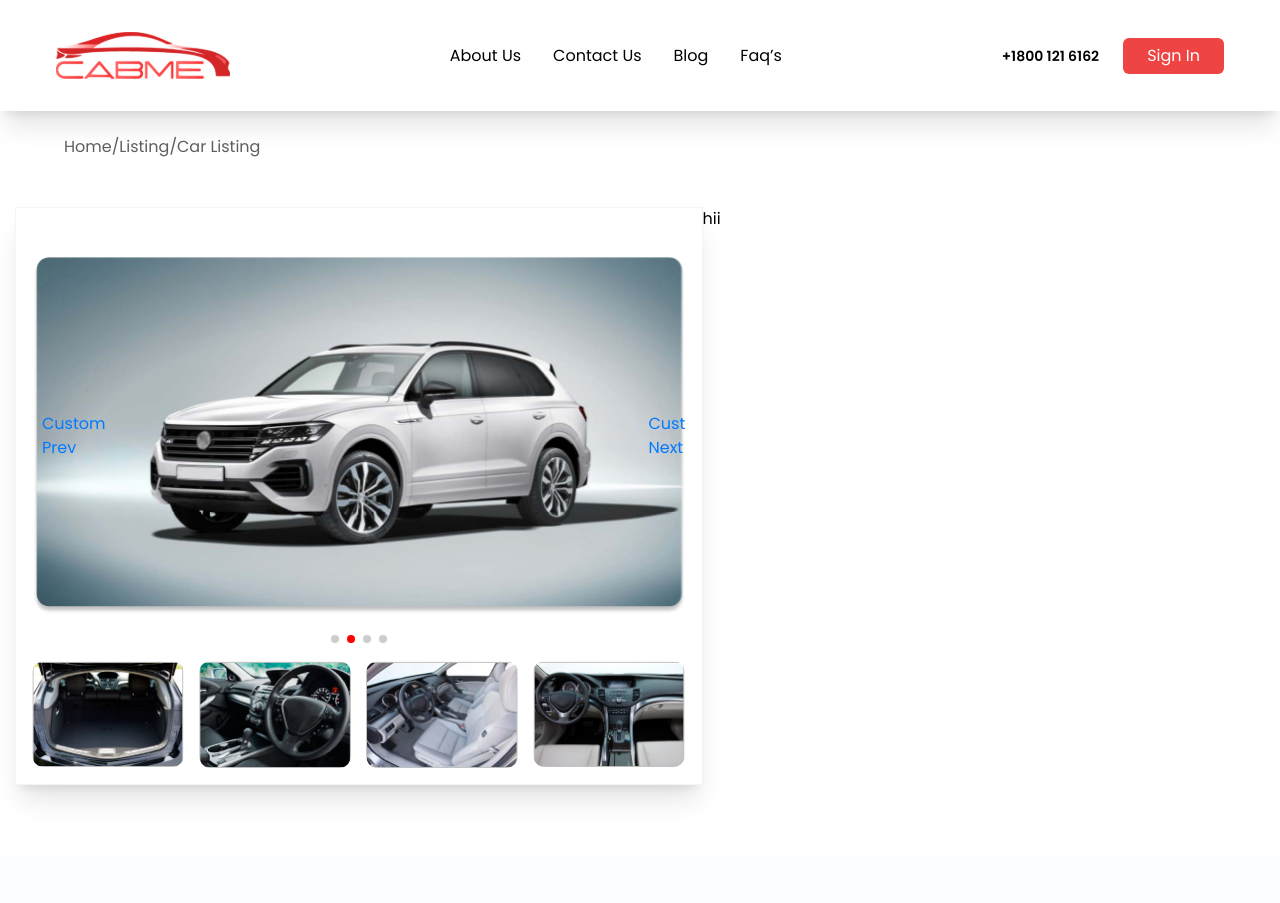
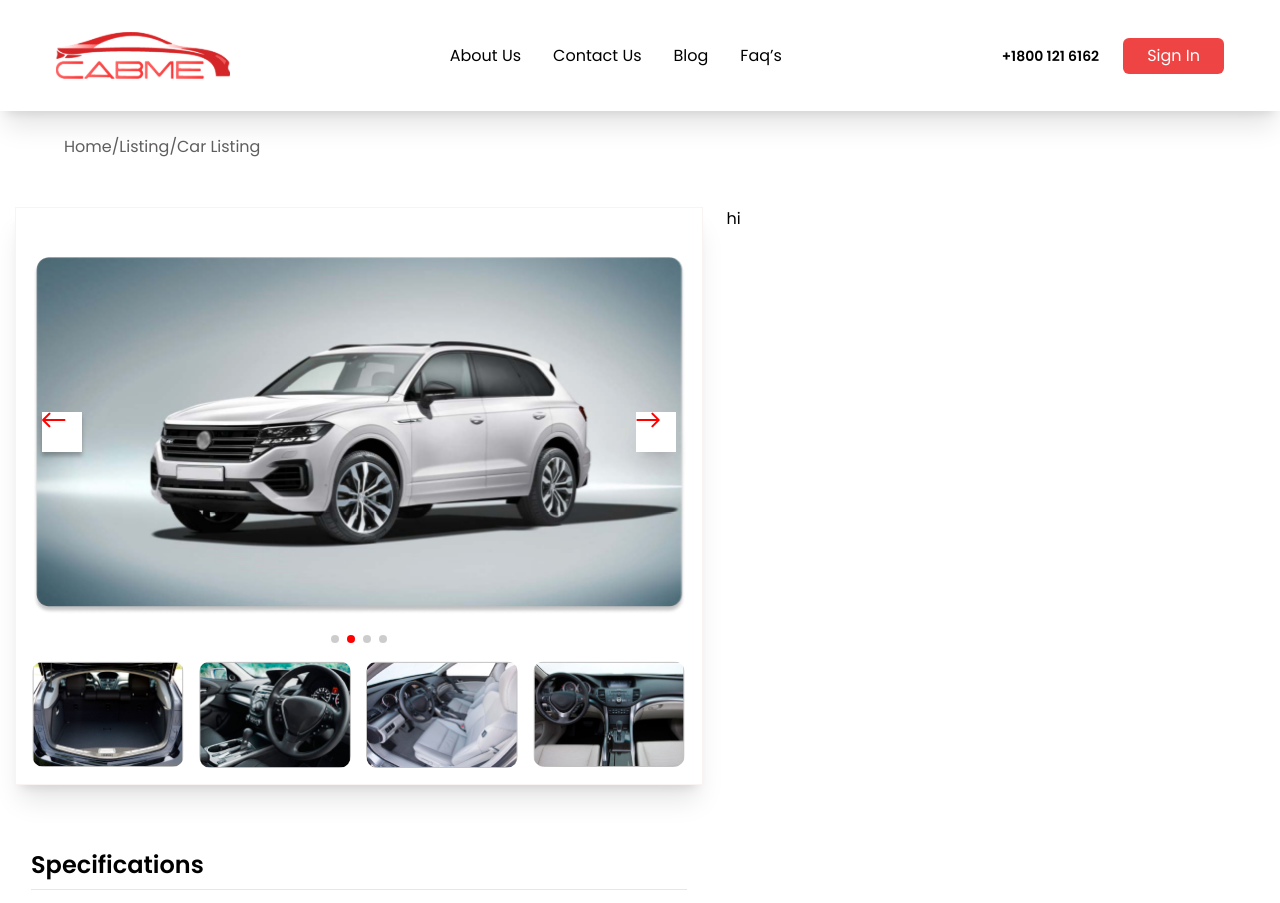
Before and after one commit to CabMe-Epic/cabme-website, a Next.js app: page /car-details in a window 1280 px wide. Shown: the top 903 px of the page. Built offline with nearby package versions, Linux system fonts and the light colour scheme.

Commit message:
product page

```diff
--- a/src/app/(pages)/car-details/page.tsx
+++ b/src/app/(pages)/car-details/page.tsx
@@ -1,4 +1,5 @@
 import ProductSlider from "@/app/components/product-slider/product-slider";
+import Specifications from "@/app/components/specifications/specifications";
 
 const CarDetails = () => {
   return (
@@ -9,8 +10,17 @@ const CarDetails = () => {
           <span className="cursor-pointer">Listing</span>/
           <span className="cursor-pointer">Car Listing</span>
         </div>
-        <div className="max-w-[1250px] m-auto my-12">
+        <div className="max-w-[1250px] m-auto my-12 grid grid-cols-[55%_45%] gap-6">
+            <div>
             <ProductSlider />
+            <div className="my-12">
+            <Specifications />
+            </div>
+            </div>
+            <div>
+                hi
+            </div>
+
         </div>
       </div>
     </>
--- a/src/app/components/product-slider/product-slider.tsx
+++ b/src/app/components/product-slider/product-slider.tsx
@@ -19,15 +19,15 @@ import "swiper/css/pagination";
 import "swiper/css/scrollbar";
 const ProductSlider = () => {
   return (
-    <div className="grid grid-cols-[55%_45%]">
-      <div className="p-4 shadow-xl border border-[#f8f4f4] product-slider">
+
+      <div className="p-4 shadow-xl border border-[#f8f4f4] product-slider relative">
         <Swiper
           modules={[Navigation, Autoplay, Pagination, Scrollbar, A11y]}
           //   spaceBetween={50}
           slidesPerView={1}
           navigation={{
-            prevEl: '.swiper-button-prev',
-            nextEl: '.swiper-button-next',
+            prevEl: ".swiper-button-prev",
+            nextEl: ".swiper-button-next",
           }}
           pagination={{ clickable: true }}
           loop={true}
@@ -35,6 +35,7 @@ const ProductSlider = () => {
             delay: 2000,
             disableOnInteraction: false,
           }}
+
         >
           {productCollection?.map((item, index) => {
             return (
@@ -51,8 +52,12 @@ const ProductSlider = () => {
               </SwiperSlide>
             );
           })}
-          <div className="swiper-button-prev">Custom Prev</div>
-      <div className="swiper-button-next">Custom Next</div>
+          <div className="swiper-button-prev !w-[40px] !h-[40px] bg-white !items-center shadow-custom-shadow" style={{display:"flex !important"}}>
+            <Image src={"/png/left-arrow-red.png"} alt="arrow" width={24} height={16} />
+          </div>
+          <div className="swiper-button-next !w-[40px] !h-[40px] bg-white !items-center shadow-xl" style={{display:"flex !important"}}>
+            <Image src={"/png/right-arrow-red.png"} alt="arrow" width={24} height={16} />
+          </div>
         </Swiper>
         <div className="flex justify-between gap-2 mt-4">
           {interiorImage?.map((item, index) => {
@@ -70,8 +75,7 @@ const ProductSlider = () => {
           })}
         </div>
       </div>
-      <div>hii</div>
-    </div>
+
   );
 };
 export default ProductSlider;
--- /dev/null
+++ b/src/app/components/specifications/specifications.tsx
@@ -0,0 +1,9 @@
+const Specifications = () =>{
+    return(
+        <div className="p-4">
+            <h2 className="text-2xl font-semibold border-b pb-2">Specifications</h2>
+
+        </div>
+    )
+}
+export default Specifications
```
Also changed, not shown: public/png/left-arrow-red.png (added), public/png/right-arrow-red.png (added).
